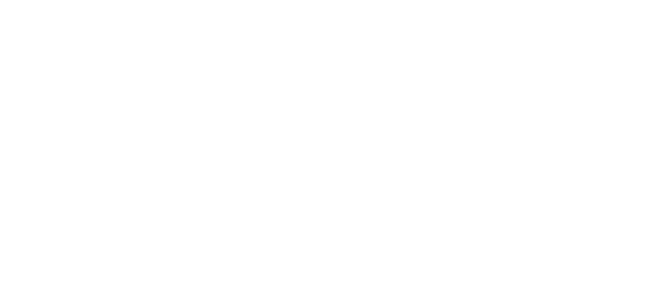
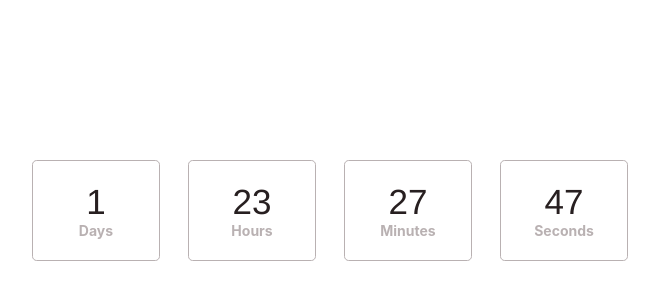
Before and after one commit to charliechauri/countdown-timer, a React (Create React App) app: page / in a window 1280 px wide. Shown: the part 190-490 px from the top of the page, without its empty margins (310-969 px from the left). Built offline with nearby package versions, Linux system fonts and the light colour scheme.

Commit message:
feat: Add global styles and static CountdownTimer

```diff
--- a/src/App.js
+++ b/src/App.js
@@ -1,10 +1,21 @@
 import React from 'react';
+import { Countdown } from './Components/CommonUI';
 import './App.css';
+import './Styles/colors.css';
+import './Styles/sizes.css';
 
 function App() {
   return (
     <div className="App">
-      <section className="countdown-timer" />
+      <section className="countdown-timer">
+        <Countdown indicator={1} label="Days" />
+
+        <Countdown indicator={23} label="Hours" />
+
+        <Countdown indicator={27} label="Minutes" />
+
+        <Countdown indicator={47} label="Seconds" />
+      </section>
     </div>
   );
 }
```
